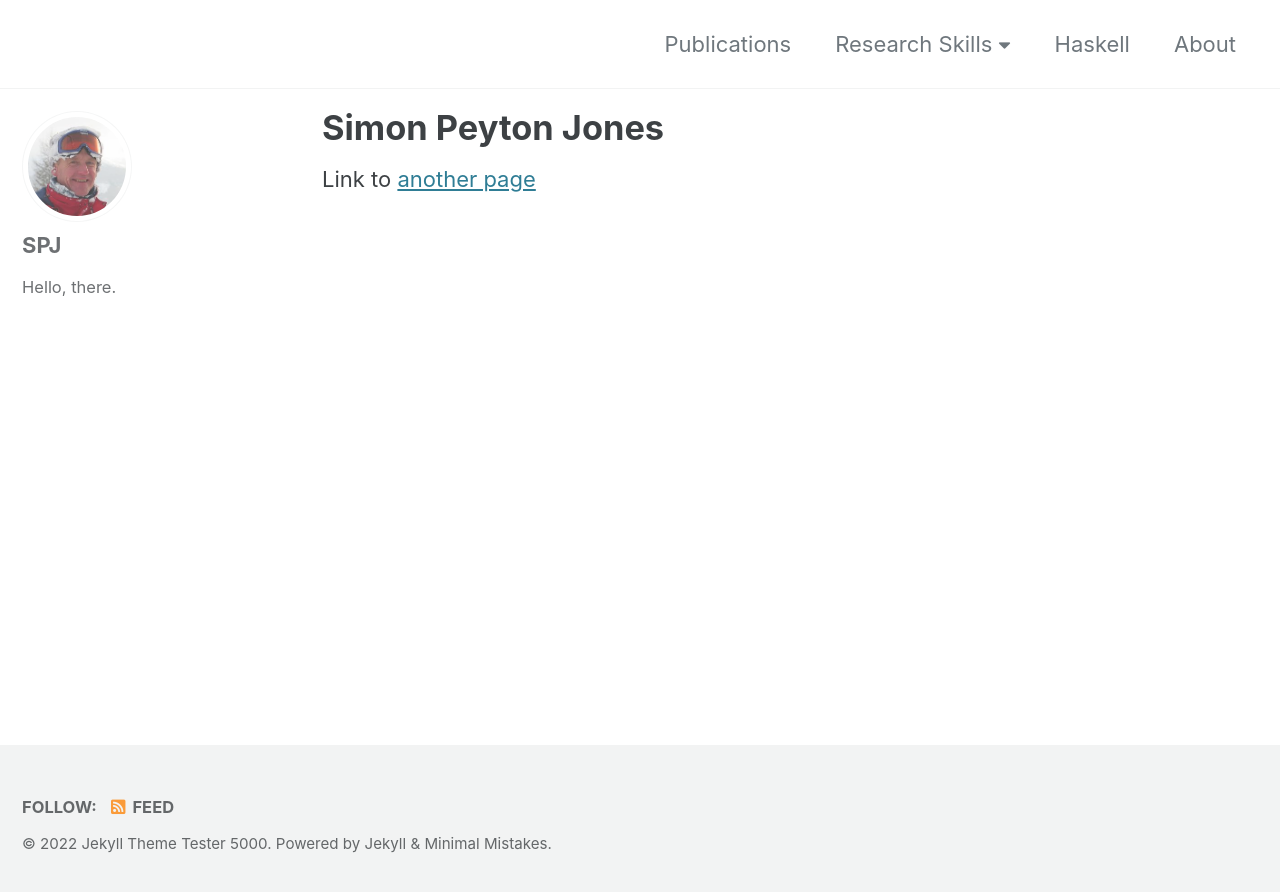
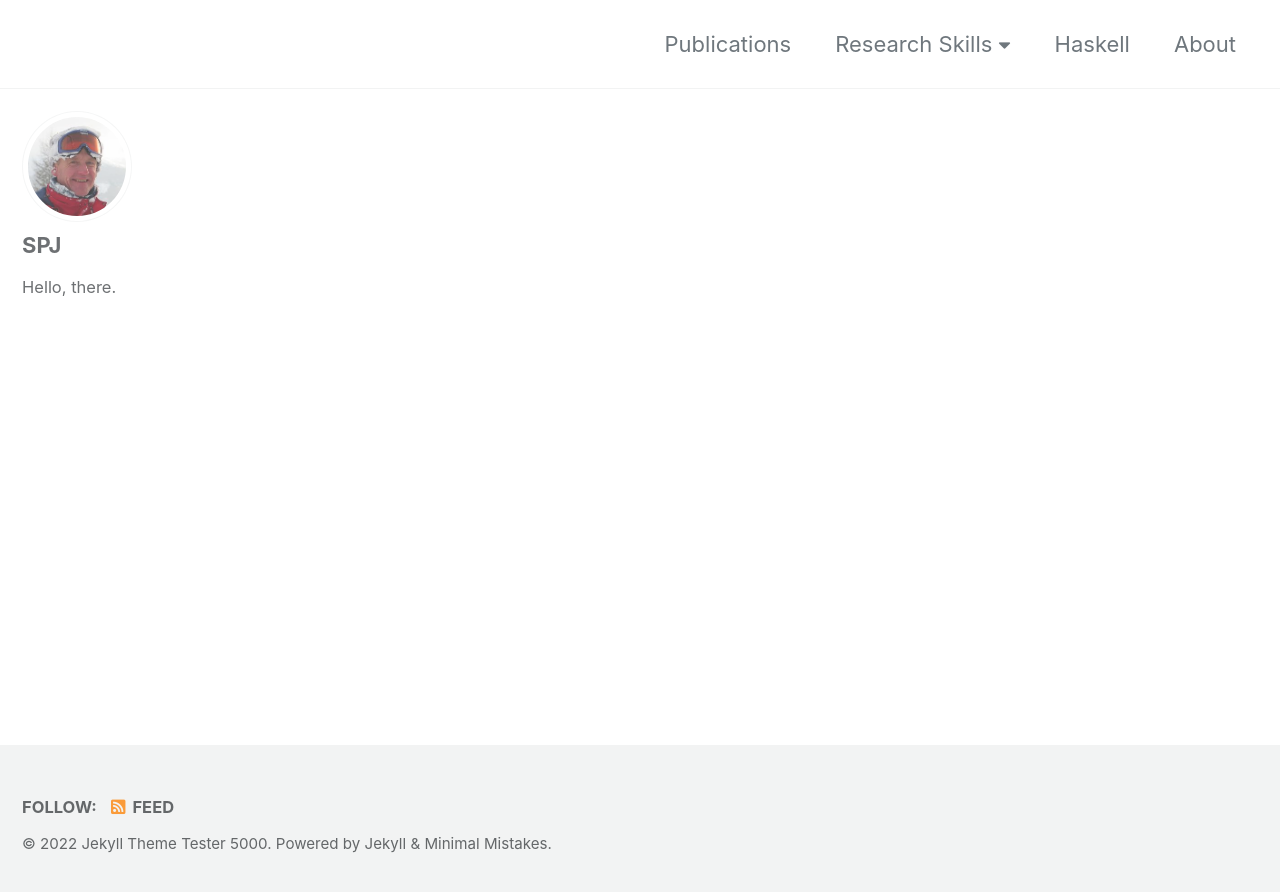
Before and after one commit to simonpj/www.peytonjones.org, a Jekyll site: the page built from index.md, in a window 1280 px wide. Shown: the top 892 px of the page. Built offline with Jekyll 4.4.1, drawn with Linux system fonts in a browser that asks for light colours; cached includes are drawn as plain includes.

Commit message:
Update index.md

```diff
--- a/index.md
+++ b/index.md
@@ -1,10 +1,6 @@
 ---
 # Feel free to add content and custom Front Matter to this file.
 # To modify the layout, see https://jekyllrb.com/docs/themes/#overriding-theme-defaults
-
 layout: single
 author_profile: true
-title: "Simon Peyton Jones"
 ---
-
-Link to [another page](papers.html)
```
